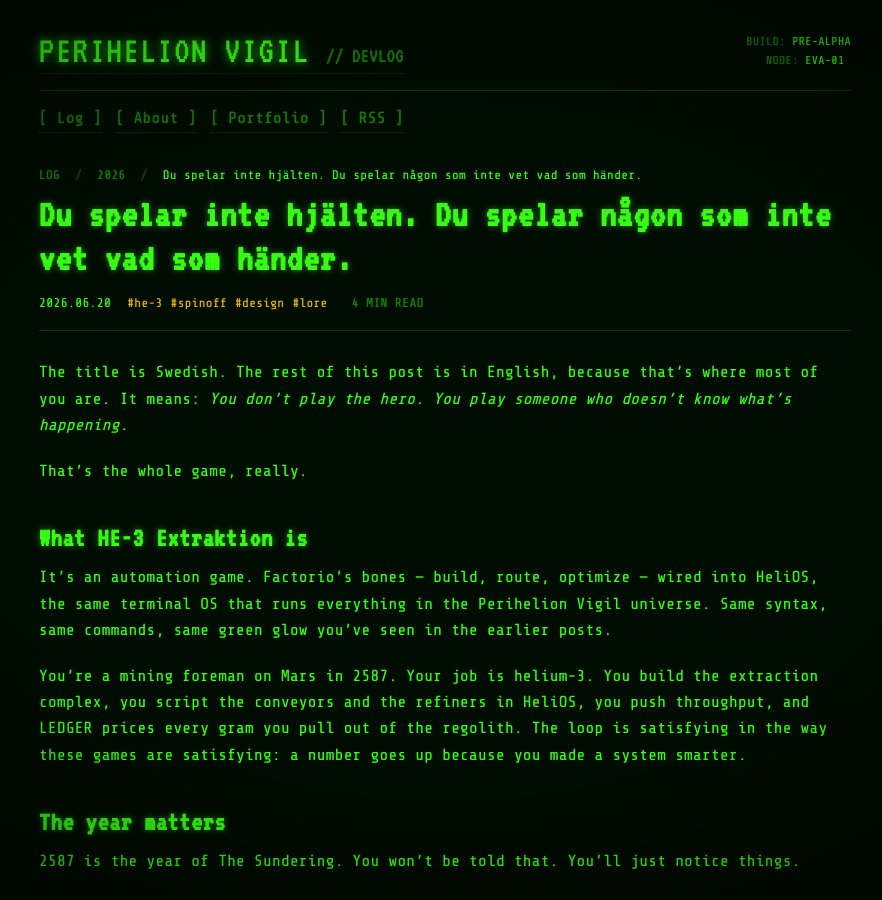
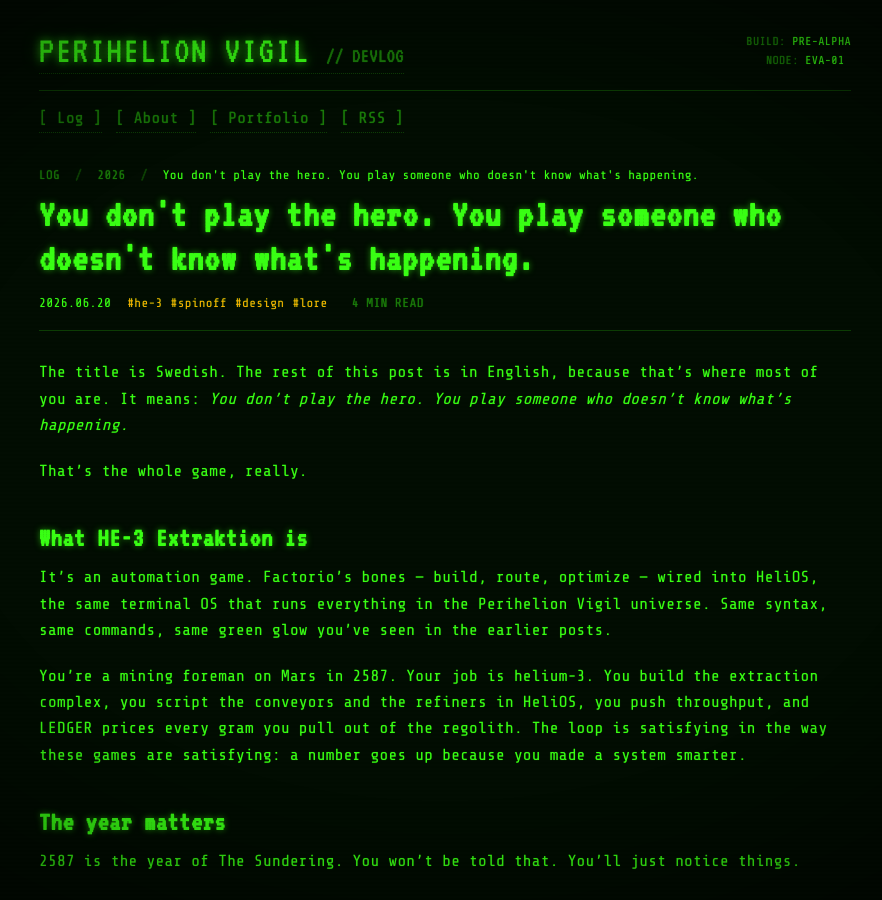
Before and after one commit to Winterunmute/perihelion-vigil-devlog, a Jekyll site: the page built from _posts/2026-06-20-he-3-extraktion.md, in a window 1280 px wide and 900 px high. Shown: the whole window, without its empty margins (195-1077 px from the left). Built offline with Jekyll 4.4.1, drawn with Linux system fonts in a browser that asks for light colours.

Commit message:
change post title to english

```diff
--- a/_posts/2026-06-20-he-3-extraktion.md
+++ b/_posts/2026-06-20-he-3-extraktion.md
@@ -1,6 +1,6 @@
 ---
 layout: post
-title: "Du spelar inte hjälten. Du spelar någon som inte vet vad som händer."
+title: "You don't play the hero. You play someone who doesn't know what's happening."
 date: 2026-06-20 12:00:00 +0200
 tags: [he-3, spinoff, design, lore]
 excerpt: "HE-3 Extraktion är ett automatiseringsspel på Mars, 2587. Du minar helium-3. Någonstans där borta äts jorden upp. Du vet inte om det än."
```
